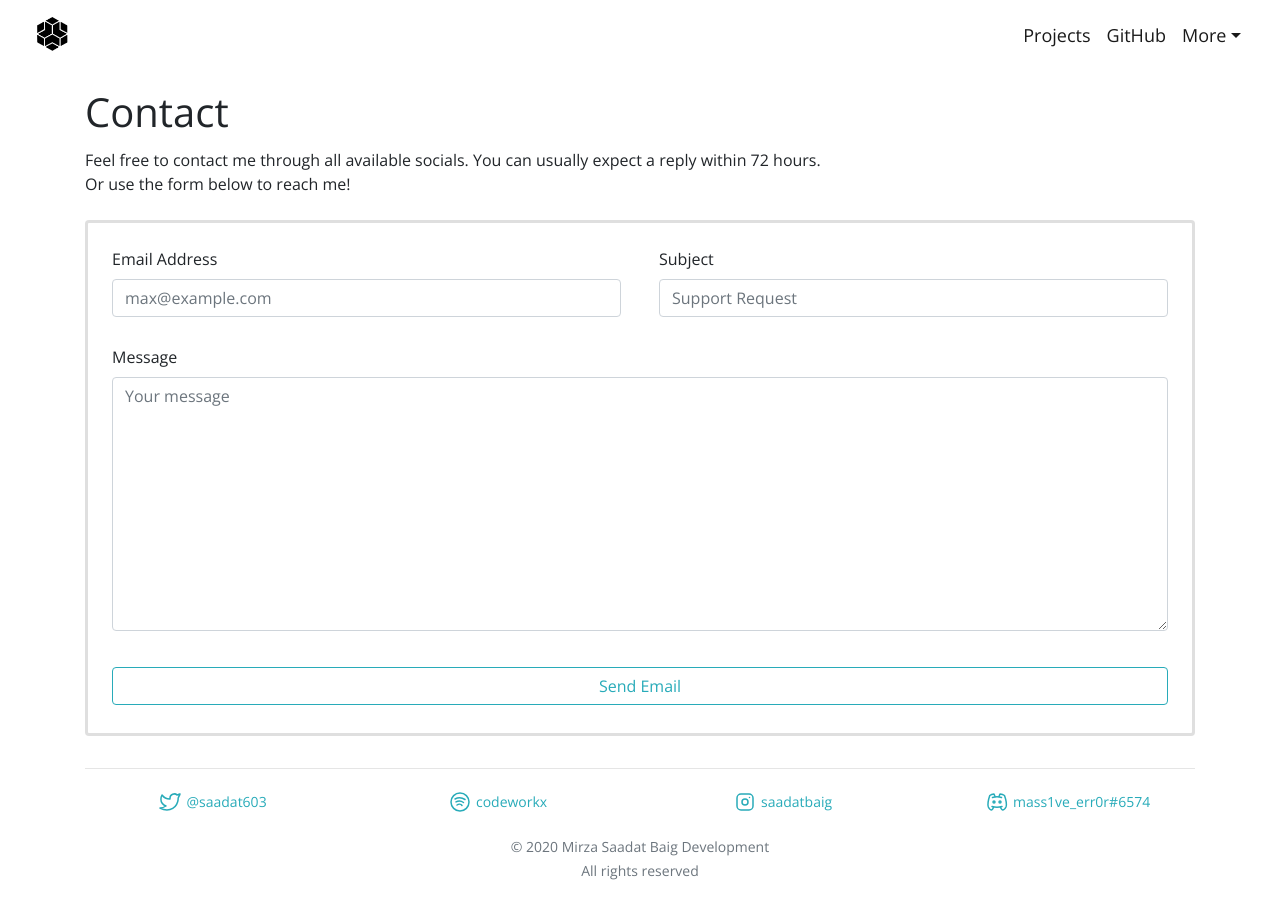
After one commit to mass1ve-err0r/saadatdev, a Python web app: template templates/pages/Contact.jinja2 in a window 1280 px wide. The commit adds this page. Run offline with Jinja, Linux system fonts and the light colour scheme; the template is opened without the code that fills it, so the values that code supplies are empty; some libraries are stand-ins or nearby versions.

Commit message:
Add Contact template + style corrections

```diff
--- /dev/null
+++ b/templates/pages/Contact.jinja2
@@ -0,0 +1,73 @@
+{% extends "_Foundation.jinja2" %}
+
+{% block content %}
+    <div class="container">
+        <h1 class="pt-3 pb-1">Contact</h1>
+        <div class="row pb-2">
+            <div class="col">
+                <p>
+                    Feel free to contact me through all available socials. You can usually expect a reply within 72 hours.<br>
+                    Or use the form below to reach me!
+                </p>
+            </div>
+        </div>
+        <div class="row pb-3">
+            <div class="col">
+                <div class="card cardModern">
+                    <div class="card-body">
+                        <form id="emailForm" action="{{ url_for('HomeBP.contact') }}" method="post">
+                            <div class="row row-cols-1 row-cols-md-2">
+                                <div class="col">
+                                    <div class="form-group p-1 pb-2">
+                                        <label for="emailInputLabel">Email Address</label>
+                                        <input type="email" class="form-control" id="emailInputLabel" name="emailInput" placeholder="max@example.com" required="true">
+                                    </div>
+                                </div>
+                                <div class="col">
+                                    <div class="form-group p-1 pb-2">
+                                        <label for="topicInputLabel">Subject</label>
+                                        <input type="text" class="form-control" id="topicInputLabel" name="subjectInput" placeholder="Support Request" required="true">
+                                    </div>
+                                </div>
+                            </div>
+                            <div class="row p-1 pb-3">
+                                <div class="col">
+                                    <div class="form-group">
+                                        <label for="messageTextArea">Message</label>
+                                        <textarea class="form-control" id="messageTextArea" rows="10" name="messageInput" placeholder="Your message" required="true"></textarea>
+                                    </div>
+                                </div>
+                            </div>
+                            <div class="row p-1 pb-2">
+                                <div class="col">
+                                    <button type="submit" class="btn btn btn-outline-primary btn-block">Send Email</button>
+                                </div>
+                            </div>
+                        </form>
+                    </div>
+                </div>
+            </div>
+        </div>
+        <div class="row">
+            <div class="col">
+                {% if bannerType == 0 %}
+                    <div class="alert alert-success" role="alert">
+                        <strong>Thank You!</strong> Your mail is on it's way to me :-)
+                    </div>
+                {% elif bannerType == 1 %}
+                    <div class="alert alert-warning" role="alert">
+                        <strong>Email Missing!</strong> Please check your email input.
+                    </div>
+                {% elif bannerType == 2 %}
+                    <div class="alert alert-warning" role="alert">
+                        <strong>Subject Missing!</strong> Please add a subject before sending the mail!
+                    </div>
+                {% elif bannerType == 3 %}
+                    <div class="alert alert-warning" role="alert">
+                        <strong>Message Missing!</strong> Please add a message before sending the mail!
+                    </div>
+                {% endif %}
+            </div>
+        </div>
+    </div>
+{% endblock %}
```
Also changed, not shown: static/css/saadatdotdev.css (line endings or trailing spaces).
